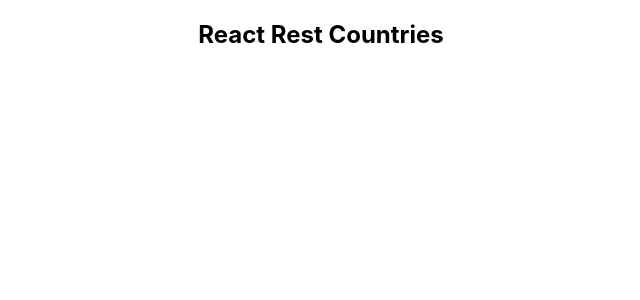
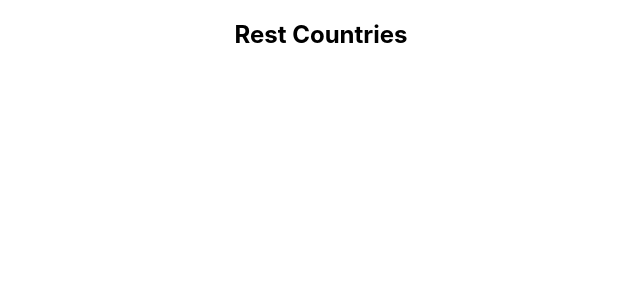
Before and after one commit to EmtiazHossainE2/milestone-8-react, a React (Create React App) app in the folder react-rest-countries/: page / in a window 1280 px wide. Shown: the top 300 px of the page, without its empty margins (319-959 px from the left). Built offline with nearby package versions, Linux system fonts and the light colour scheme.

Commit message:
recap core concept again

```diff
--- a/react-rest-countries/src/App.js
+++ b/react-rest-countries/src/App.js
@@ -1,12 +1,12 @@
-import logo from './logo.svg';
-import './App.css';
+import './App.css'
 
-function App() {
-  return (
-    <div className="App">
-      <h2>React Rest Countries</h2>
-    </div>
-  );
+
+const App = () => {
+    return (
+        <div className="App">
+            <h2>Rest Countries</h2>
+        </div>
+    )
 }
 
-export default App;
+export default App
```
Also changed, not shown: react-rest-countries/src/App.css (indentation only).
